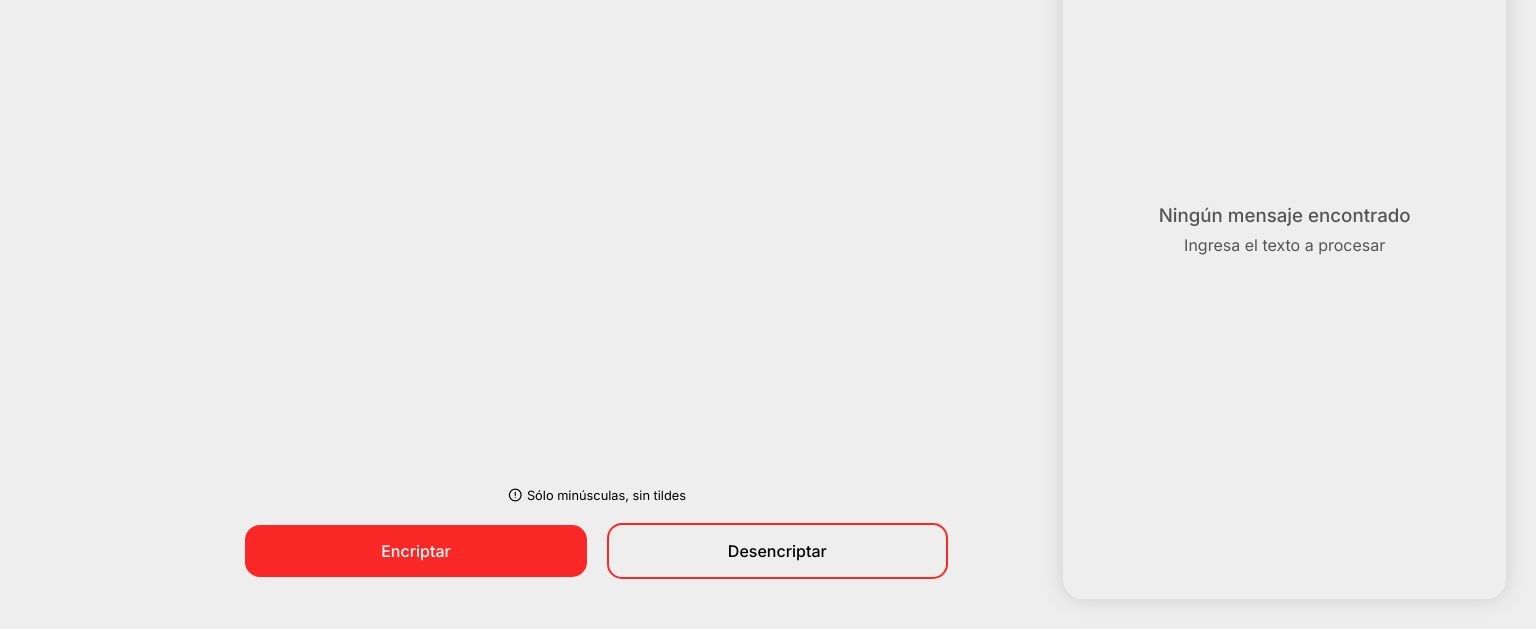
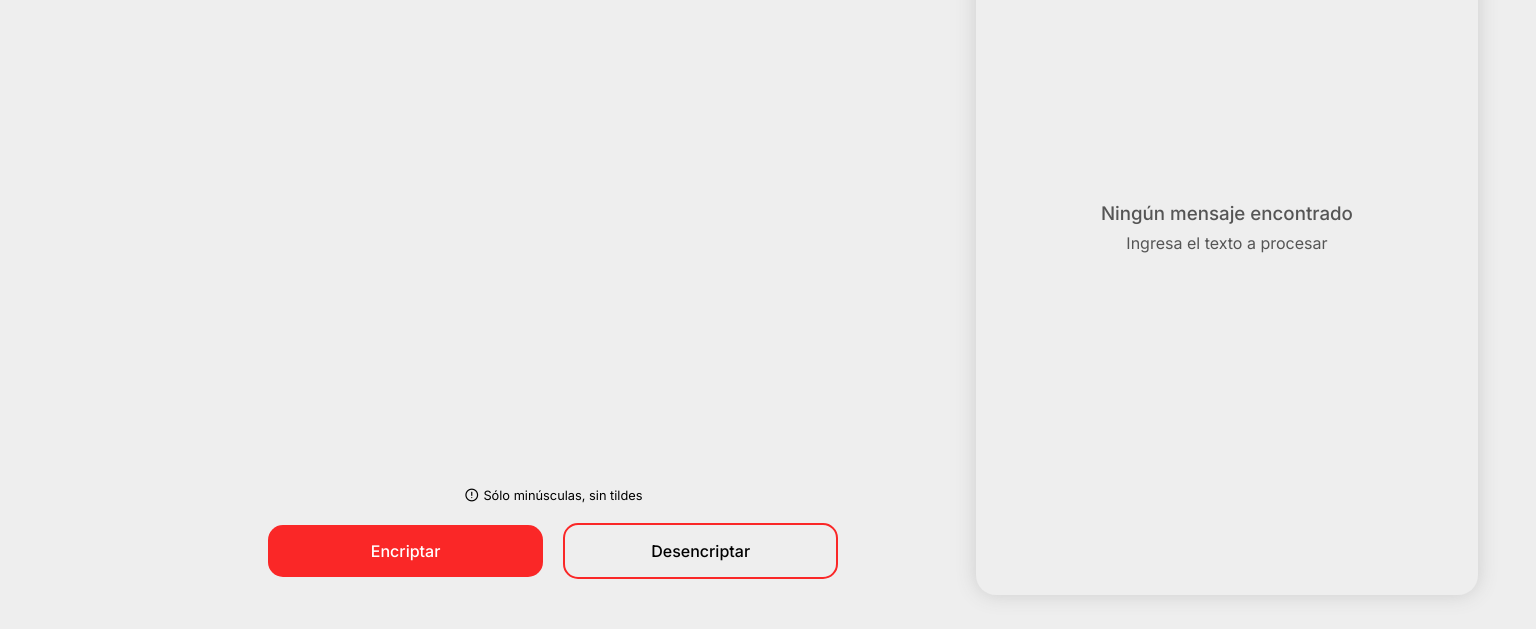
Before and after one commit to germangere/mensajesEncriptados, a plain HTML site: page index.html in a window 1536 px wide. Shown: the part 171-800 px from the top of the page. Drawn offline with nearby package versions, Linux system fonts and the light colour scheme.

Commit message:
Wordwrap para palabras largas y corrijo vista desktop

```diff
--- a/index.css
+++ b/index.css
@@ -10,9 +10,11 @@
 body {
   background-color: #eeeeee;
   min-height: 100vh;
+  max-width: 100vw;
   display: flex;
   flex-direction: column;
   justify-content: space-between;
+  overflow-x: hidden;
 }
 
 #logo {
@@ -27,6 +29,7 @@ main {
   display: flex;
   flex-direction: column;
   justify-content: space-between;
+  flex-wrap: nowrap;
 }
 
 form {
@@ -65,7 +68,8 @@ textarea {
   text-align: center;
   outline: none;
   font-size: 1.5rem;
-  color: #555555
+  color: #555555;
+  word-wrap: break-word;
 }
 
 #error {
@@ -121,7 +125,7 @@ button {
 }
 
 #resultado {
-  width: 90%;
+  width: 85%;
   margin: 0 auto 20px;
   background-color: #eeeeee;
   text-align: center;
@@ -129,7 +133,8 @@ button {
   box-shadow: 0 0 20px #cccccc;
   padding: 1rem;
   font-size: 1.3rem;
-  color: #555555
+  color: #555555;
+  word-wrap: break-word;
 }
 
 #resultado h3 {
@@ -173,7 +178,8 @@ button {
   }
 
   main {
-    flex-direction: row;
+    display: grid;
+    grid-template-columns: 2fr 1.5fr;
   }
 
   form {
@@ -191,7 +197,7 @@ button {
     display: flex;
     flex-direction: column;
     justify-content: center;
-    max-height: 94vh;
+    max-height: 92vh;
     overflow-y: auto;
   }
 }
```
